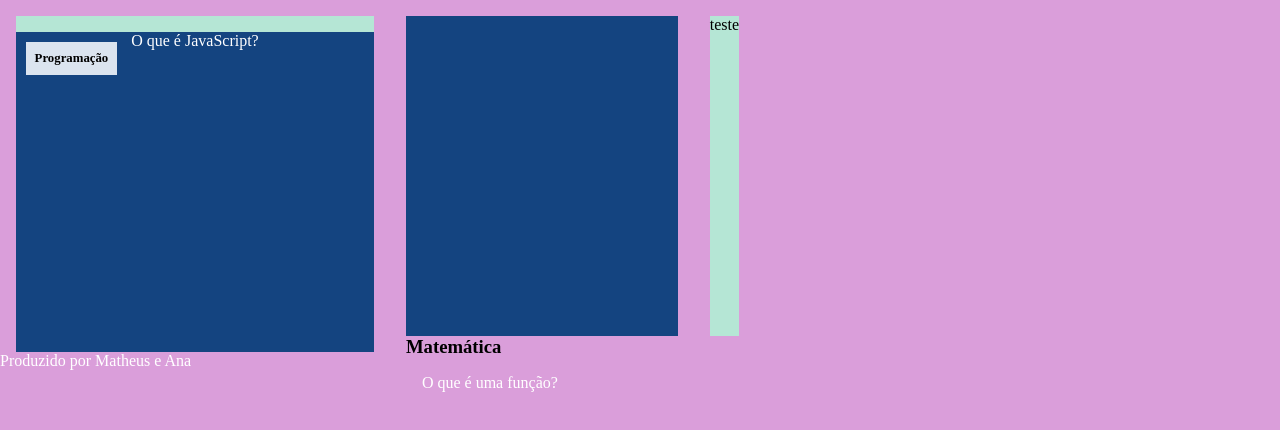
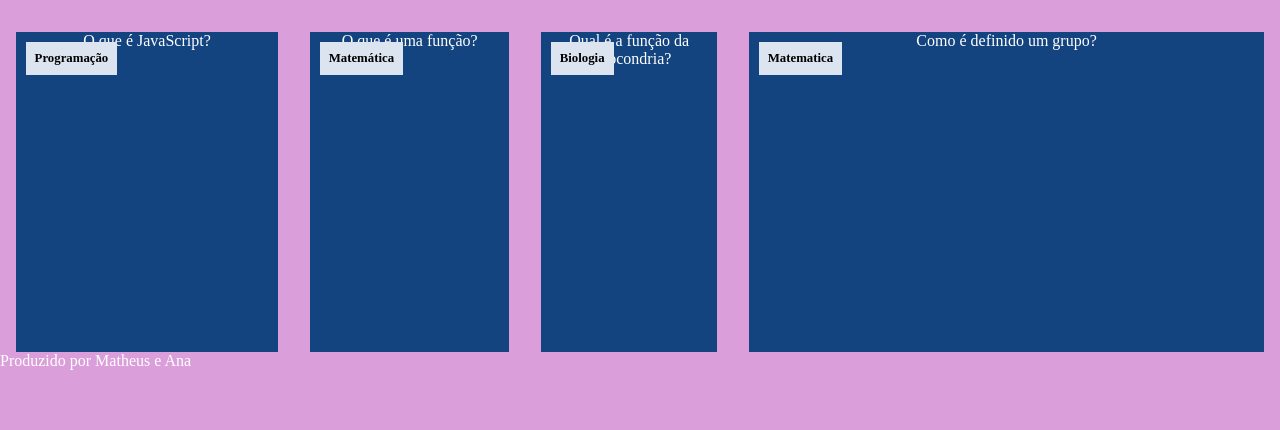
Before and after one commit to Anadurso/3Tri-2EAnaeMatheus, a plain HTML site: page Index.html in a window 1280 px wide. Drawn offline with Linux system fonts and the light colour scheme; a web font is replaced by a local one.

Commit message:
Add files via upload

```diff
--- a/Index.html
+++ b/Index.html
@@ -23,7 +23,7 @@
                  </div>
             </article>
             <article class="cartao">
-                <div class="cartao-conteudo"></div>
+                <div class="cartao-conteudo">
                      <h3>Matemática</h3>
                      <div class="cartao-conteudo-pergunta">
                         <p>O que é uma função?</p>
@@ -42,4 +42,5 @@
     <script src="main.js"></script>
 
 </body>
+
 </html>
--- a/main.js
+++ b/main.js
@@ -2,8 +2,19 @@ function criaCartao(categoria,pergunta,resposta){
     let container = document.getElementById('container')
     let article = document.createElement('article')
     article.className = 'cartao'
-    article.innerHTML = 'teste'
+    article.innerHTML = `
+        <div class="cartao-conteudo">
+            <h3> ${categoria} </h3>
+            <div class="cartao-conteudo-pergunta">
+                <p> ${pergunta} </p>
+            </div>
+            <div class="cartao-conteudo-resposta">
+                <p> ${resposta} </p>
+            </div>
+        </div>
+    `
     container.appendChild(article)
 }
 
 criaCartao('Biologia','Qual é a função da mitocondria?','Produção de Energia (ATP)')
+criaCartao('Matematica','Como é definido um grupo?','É um conjunto unido de uma operação onde esta é fechada no conjunto e tem algumas prioridades')
--- a/style.css
+++ b/style.css
@@ -25,7 +25,7 @@ body{
     height: 2rem;
 }
 
-.footerp{
+.footer p{
     text-align: center;
     font-size: 0.8rem;
     margin: 0.5rem;
@@ -37,7 +37,7 @@ body{
 
 .cartao{
 margin: 1rem;
-background-color: rgb(181, 230, 213);
+background-color: rgb(218, 158, 218);
 height: 20rem;
 }
 .cartao-conteudo{
```
